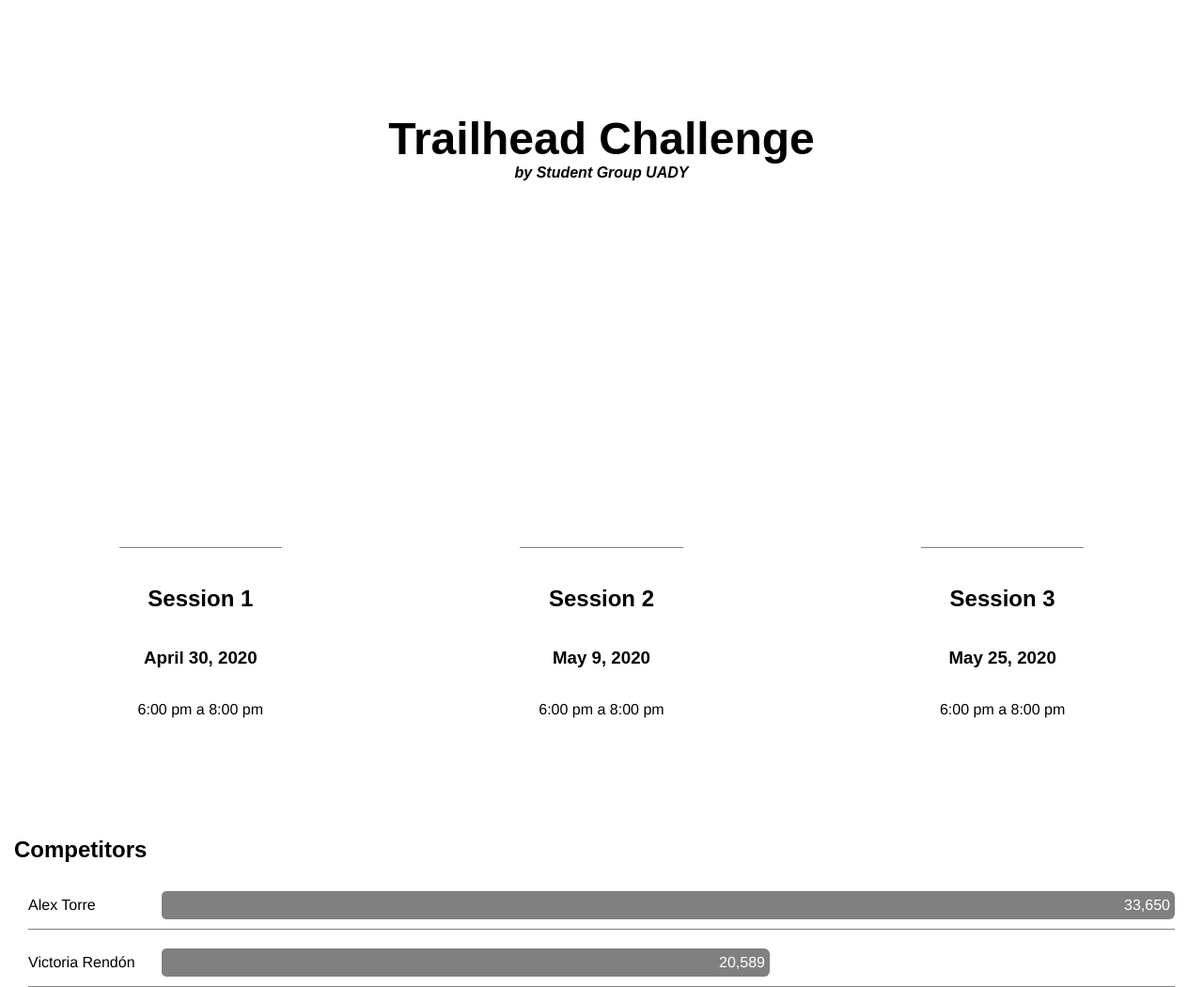
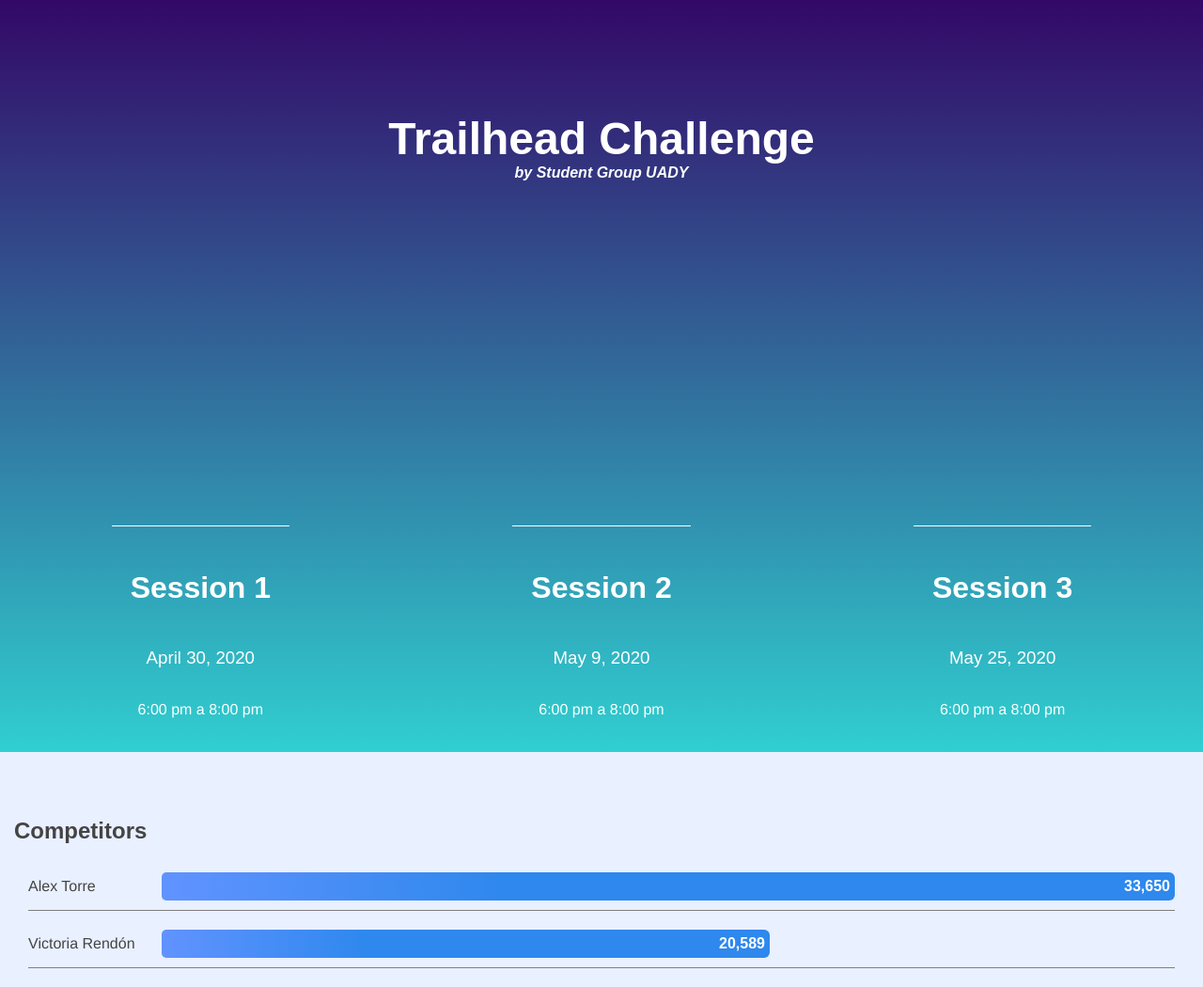
Before and after one commit to alextorrer/trailhead-challenge-app, a website built with webpack: page public/index.html in a window 1280 px wide. Shown: the whole page at 94% size. Built offline with nearby package versions, Linux system fonts and the light colour scheme.

Commit message:
Add colors

```diff
--- a/public/index.html
+++ b/public/index.html
@@ -15,7 +15,7 @@
             </div>
             <div class="content-main--sessions">
                 <div class="session slide-in" data-time="1.5s">
-                    <h1>Session 1</h1>
+                    <h2>Session 1</h2>
                     <h3>April 30, 2020</h3>
                     <p>6:00 pm a 8:00 pm</p>
                 </div>
--- a/src/styles/styles.css
+++ b/src/styles/styles.css
@@ -7,6 +7,8 @@
     margin: 0;
     height: 100%;
     width: 100%;
+
+    background-color: #E9F0FF;
 }
 
 h1,h2,h3,h4{
@@ -18,12 +20,16 @@
 .content{
     height: 100%;
     width: 100%;
+    /* background-image: radial-gradient( circle farthest-corner at 10% 20%,  rgba(0,149,218,0.85) 9.9%, rgba(56,80,114,1) 100.3% ); */
+   /*  background-image: linear-gradient( 135deg, #C2FFD8 10%, #465EFB 100%); */
+   background-image: linear-gradient(to top, #30cfd0 0%, #330867 100%);
 }
 
 .content-main{
     height:100%;
     width: 100%;
     position: relative;
+    color: white;
 }
 
 /**************************************************************************/
@@ -43,6 +49,7 @@
 .content-main--title h1{
     font-size: 3em;
     margin: 0;
+    font-weight: 800;
 }
 
 .content-main--title h4{
@@ -76,18 +83,28 @@
     justify-content: center;
     align-items: center;
     padding: 20px;
-    border-top: 1px solid grey;
+    border-top: 1px solid white;
     text-align: center;
 }
 
+.content-main--sessions .session h2{
+    font-size: xx-large;
+    font-weight: 600;
+}
+
+.content-main--sessions .session h3{
+    font-weight: 100;
+}
 
 /****************************************************************************/
 .content-competitors{
-    margin: 90px 15px 60px 15px;
+    margin: 70px 15px 60px 15px;
 }
 
-/* .content-competitors--header{
-} */
+.content-competitors--header h1{
+    color: #444444;
+    font-weight: bold;
+}
 
 .content-competitors--board{
     margin-left: inherit;
@@ -104,6 +121,8 @@
 .competitor-container p{
     margin-right: 10px;
     width: 150px;
+    color: #444444;
+    font-weight: 400;
 }
 
 .score-container{
@@ -114,7 +133,7 @@
     display: flex;
     justify-content: flex-end;
     align-items: center;
-    background-color: grey;
+    background: linear-gradient(90deg, rgb(97, 147, 255) 0%, rgba(46,136,237,1) 34%);
     height: 30px;
     border-bottom-right-radius: 6px;
     border-top-right-radius: 6px;
@@ -123,13 +142,15 @@
 }
 
 .score-container .score-bar:hover{
-
+    cursor: pointer;
 }
 
 .score-container .score-bar p{
     margin: 0 5px 0 0;
     width: fit-content;
     color: white;
+    font-weight: bold;
+    font-family: titling-gothic-fb, sans-serif;
 }
 
 .content-main--title.slide-in[data-time="0.9s"]{
```
